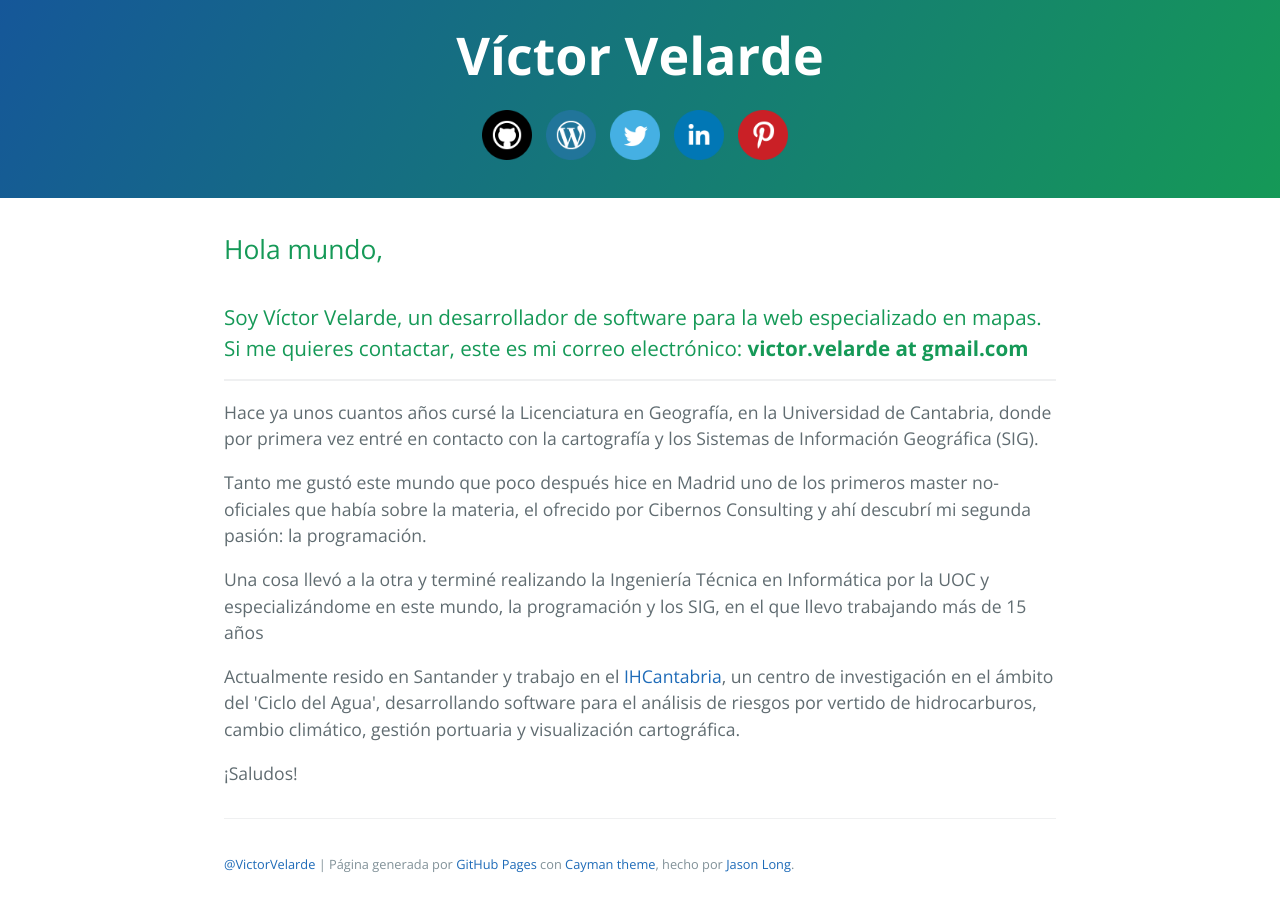
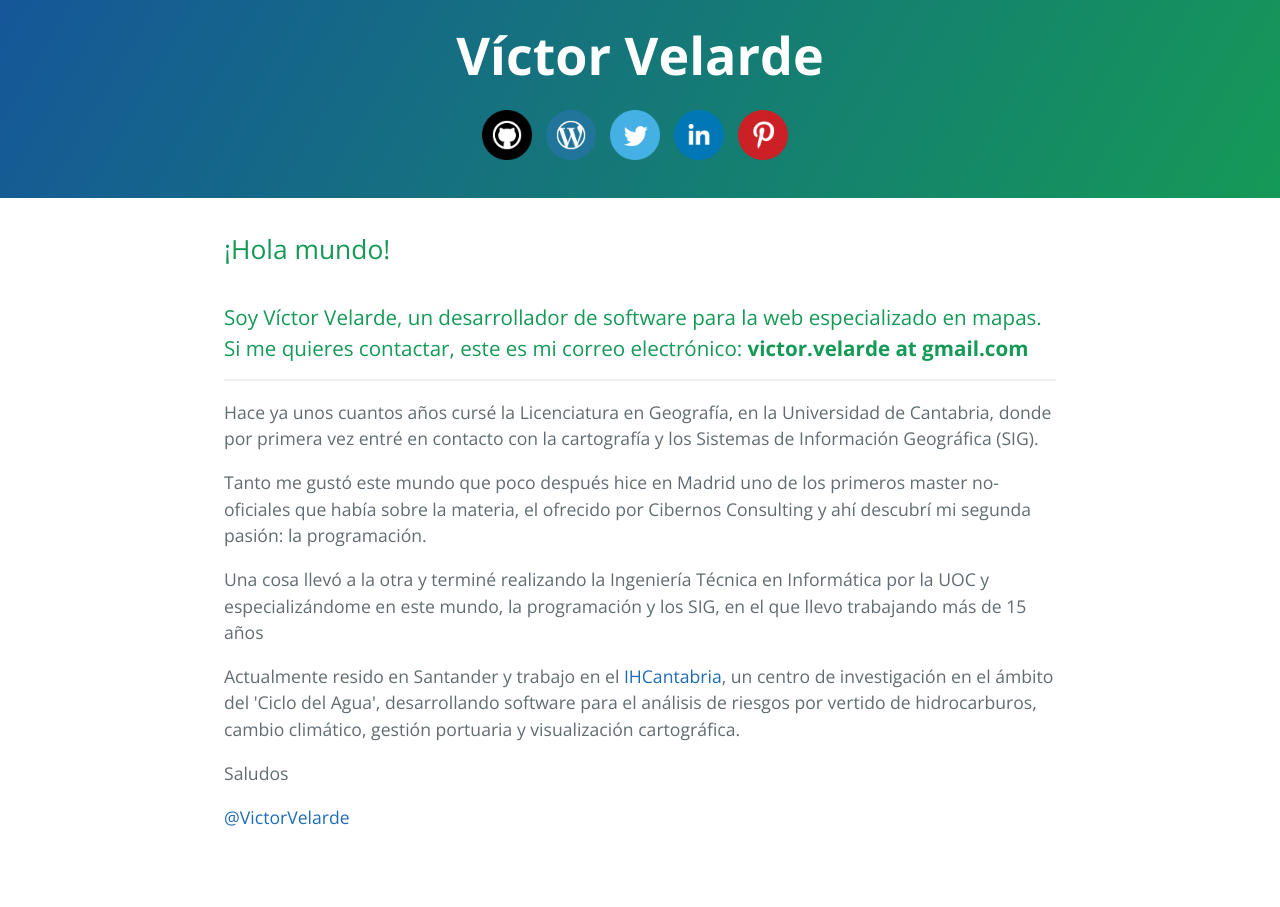
Before and after one commit to VictorVelarde/VictorVelarde.github.io, a Jekyll site: the page index.html, which Jekyll copies as it is, in a window 1280 px wide. Built offline with Jekyll 4.4.1, drawn with Linux system fonts in a browser that asks for light colours.

Commit message:
Ajustes menores de estilo, quitando el pie (se ve mal en responsive)

```diff
--- a/index.html
+++ b/index.html
@@ -53,7 +53,7 @@
 
     <section class="main-content">
         <h2>
-            <a id="welcome-to-github-pages" class="anchor" href="#welcome-to-github-pages" aria-hidden="true"><span aria-hidden="true" class="octicon octicon-link"></span></a>Hola mundo,
+            <a id="welcome-to-github-pages" class="anchor" href="#welcome-to-github-pages" aria-hidden="true"><span aria-hidden="true" class="octicon octicon-link"></span></a>¡Hola mundo!
         </h2>
         <h3>Soy Víctor Velarde, un desarrollador de software para la web especializado en mapas. Si me quieres contactar, este es mi correo electrónico: <strong>victor.velarde at gmail.com</strong></h3>
         <hr/>
@@ -66,11 +66,8 @@
 
         <p>Actualmente resido en Santander y trabajo en el <a href="http://www.ihcantabria.com/es/">IHCantabria</a>, un centro de investigación en el ámbito del 'Ciclo del Agua', desarrollando software para el análisis de riesgos por vertido de hidrocarburos, cambio climático, gestión portuaria y visualización cartográfica.</p>
 
-        <p>¡Saludos!</p>
-
-        <footer class="site-footer">
-            <small><span class="site-footer-credits"> <a href="https://github.com/VictorVelarde" class="user-mention">@VictorVelarde</a> | Página generada por <a href="https://pages.github.com">GitHub Pages</a> con <a href="https://github.com/jasonlong/cayman-theme">Cayman theme</a>, hecho por <a href="https://twitter.com/jasonlong">Jason Long</a>.</span></small>
-        </footer>
+        <p>Saludos</p>
+	<p><a href="https://github.com/VictorVelarde">@VictorVelarde</a></p>
 
     </section>
 
```
